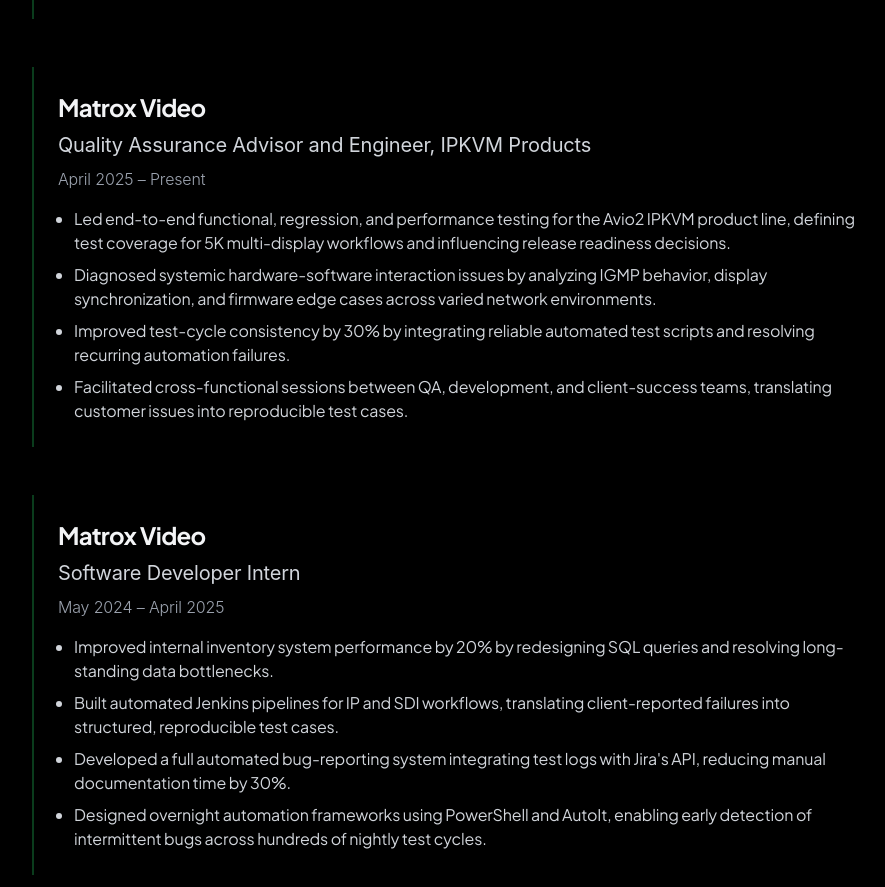
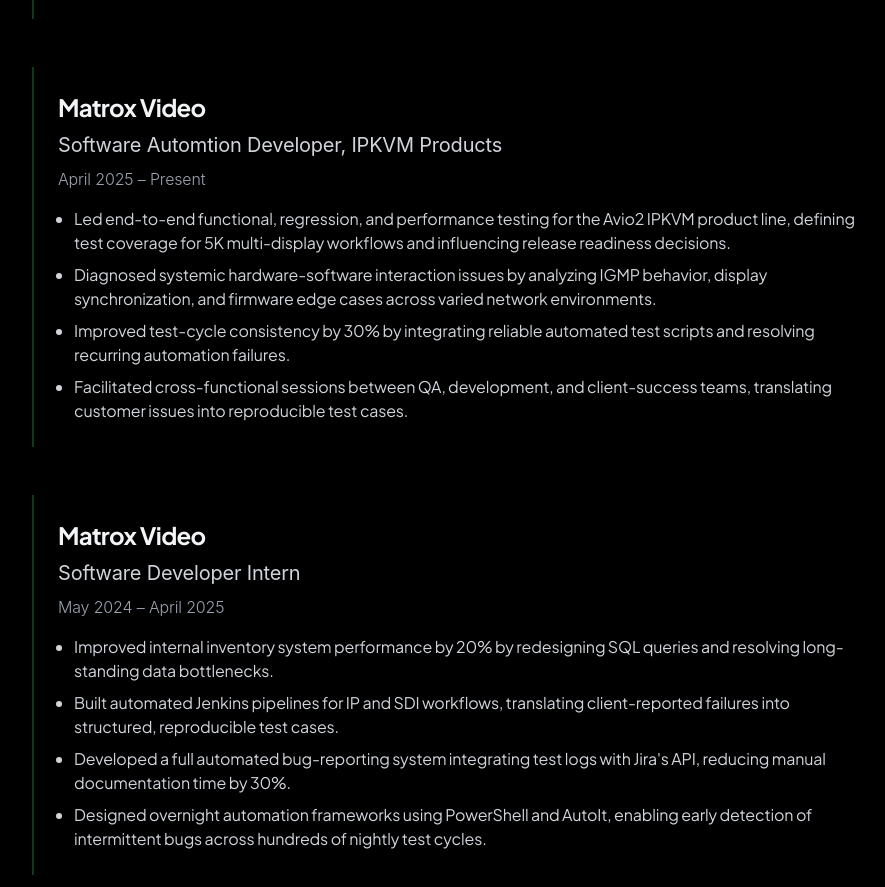
Before and after one commit to raqibzzz/my-portfolio, a Next.js app: page / in a window 1280 px wide. Shown: the part 4460-5347 px from the top of the page, without its empty margins (176-1061 px from the left). Built offline with nearby package versions, Linux system fonts and the light colour scheme.

Commit message:
update experience

```diff
--- a/src/components/HorizontalLayout.tsx
+++ b/src/components/HorizontalLayout.tsx
@@ -360,7 +360,7 @@
                   {/* Matrox QA */}
                   <div className="border-l-2 border-green-500/30 pl-6 bg-black p-6">
                     <h3 className="text-2xl font-bold mb-2">Matrox Video</h3>
-                    <p className="text-xl text-gray-300 mb-2 font-light">Quality Assurance Advisor and Engineer, IPKVM Products</p>
+                    <p className="text-xl text-gray-300 mb-2 font-light">Software Automtion Developer, IPKVM Products</p>
                     <p className="text-gray-400 mb-4 font-light">April 2025 – Present</p>
                     <ul className="list-disc list-outside ml-4 text-gray-300 font-light space-y-2">
                       <li>Led end-to-end functional, regression, and performance testing for the Avio2 IPKVM product line, defining test coverage for 5K multi-display workflows and influencing release readiness decisions.</li>
```
